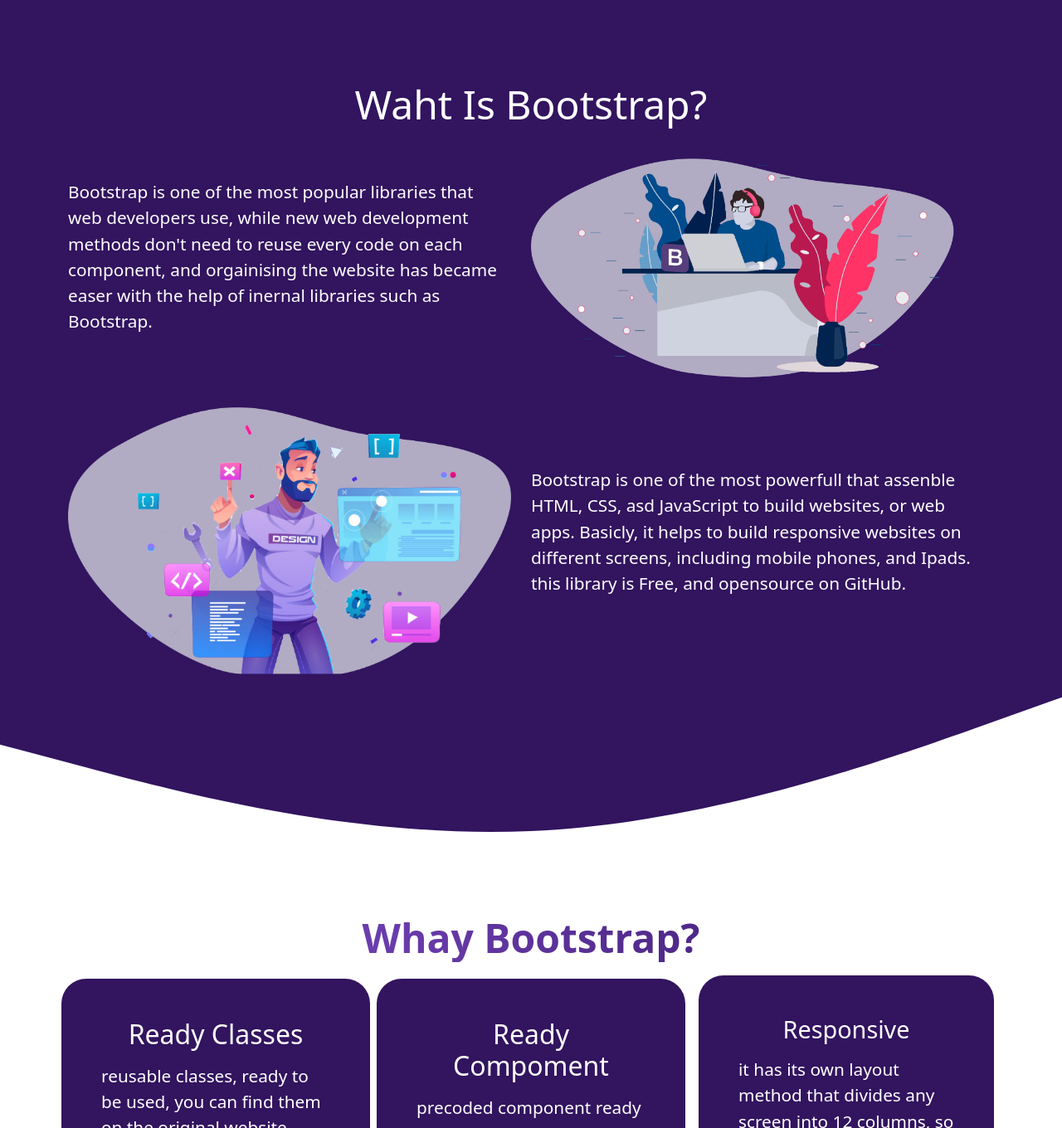
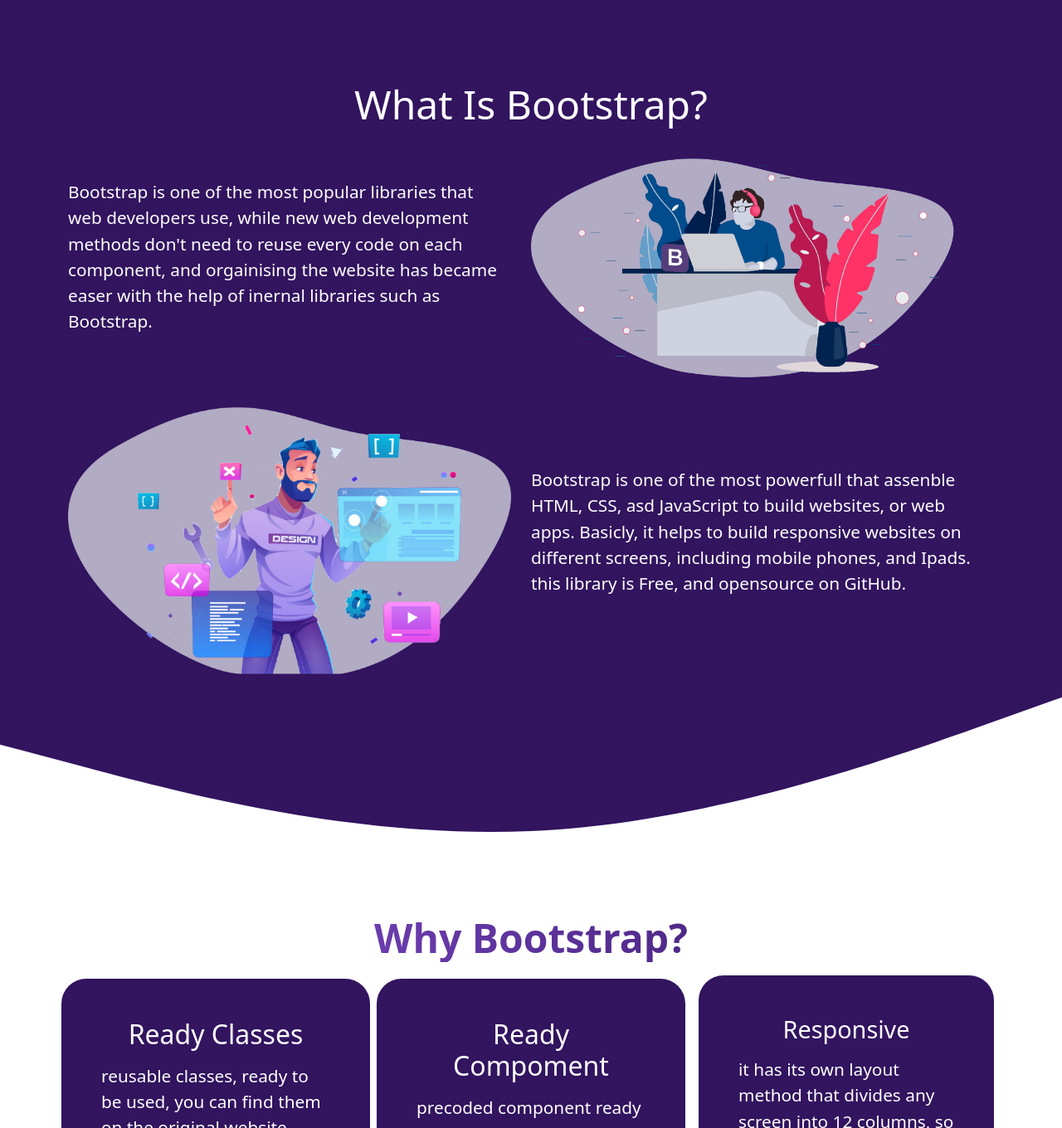
Before and after one commit to Fadi1872/Bootstrap, a plain HTML site: page index.html in a window 1280 px wide. Shown: the part 875-2235 px from the top of the page at 83% size. Drawn offline with nearby package versions, Linux system fonts and the light colour scheme.

Commit message:
retouch2

```diff
--- a/index.html
+++ b/index.html
@@ -56,7 +56,7 @@
                 </path>
             </svg>
             <div class="container">
-                <h1 class="text-center mb-3">Waht Is Bootstrap?</h1>
+                <h1 class="text-center mb-3">What Is Bootstrap?</h1>
                 <div class="row">
                     <div class="col-lg-12 mb-3 row">
                         <p class="col-lg-6 col-md-12 justify-self-center align-self-center">
@@ -90,7 +90,7 @@
                 </path>
             </svg>
             <div class="container">
-                <h1 class="text-center gradient-text mb-3">Whay Bootstrap?</h1>
+                <h1 class="text-center gradient-text mb-3">Why Bootstrap?</h1>
                 <div class="row">
                     <div class="col-lg-8 col-md-12 col-sm-12">
                         <div class="row h-100">
```
